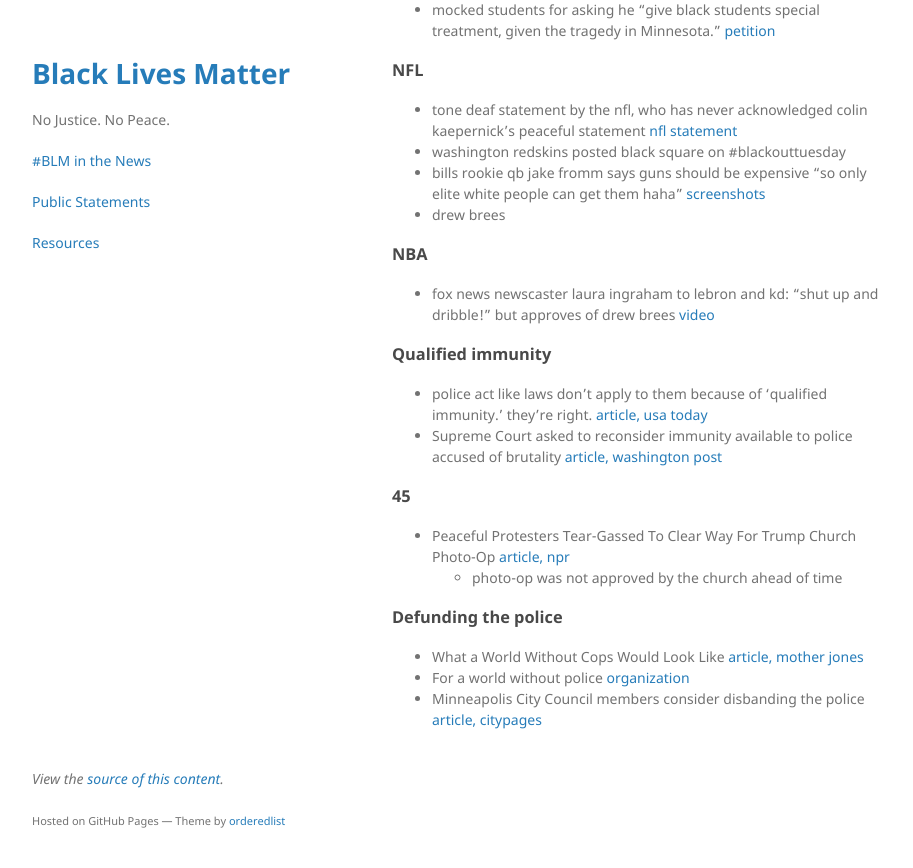
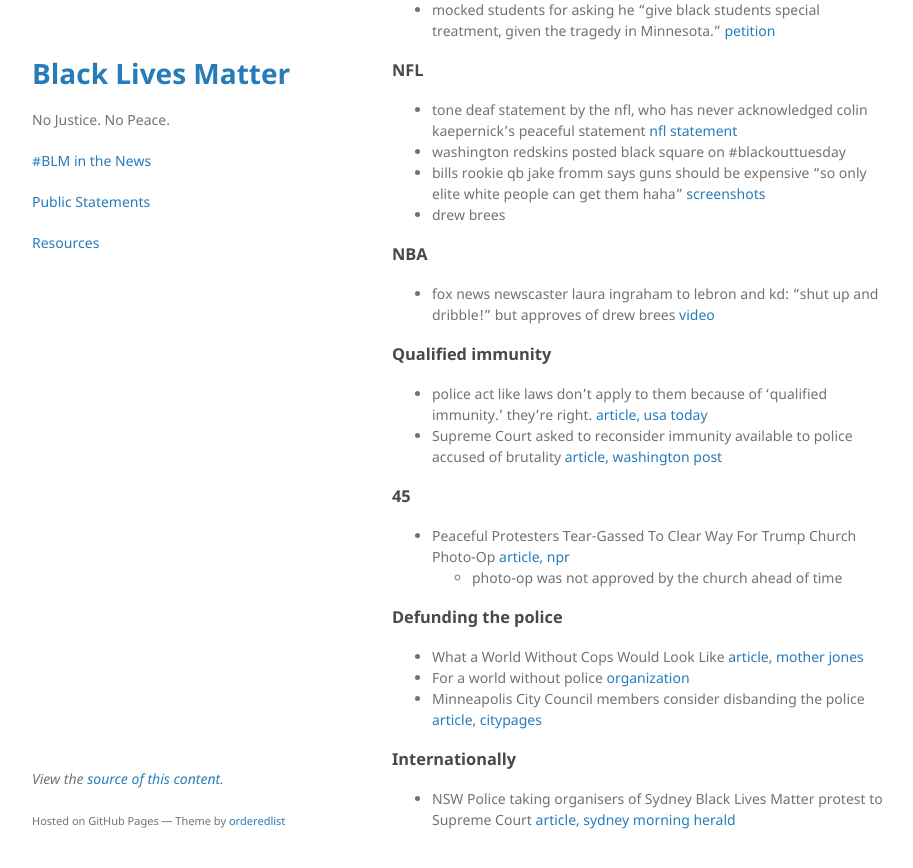
Before and after one commit to nojusticenopeace/nojusticenopeace.github.io, a Jekyll site: the page built from news.md, in a window 1280 px wide and 900 px high, scrolled down 1998 px. Shown: the top 868 px of the window, without its empty margins (178-1091 px from the left). Built offline with Jekyll 4.4.1, drawn with Linux system fonts in a browser that asks for light colours.

Commit message:
Update news.md

```diff
--- a/news.md
+++ b/news.md
@@ -81,3 +81,6 @@ layout: default
 - What a World Without Cops Would Look Like [article, mother jones](https://www.motherjones.com/crime-justice/2020/06/police-abolition-george-floyd/)
 - For a world without police [organization](http://aworldwithoutpolice.org/)
 - Minneapolis City Council members consider disbanding the police [article, citypages](http://www.citypages.com/news/minneapolis-city-council-members-consider-disbanding-the-police/570993291)
+
+### Internationally
+- NSW Police taking organisers of Sydney Black Lives Matter protest to Supreme Court [article, sydney morning herald](https://www.smh.com.au/national/nsw/nsw-police-taking-organisers-of-sydney-black-lives-matter-protest-to-supreme-court-20200605-p54zw8.html)
```
